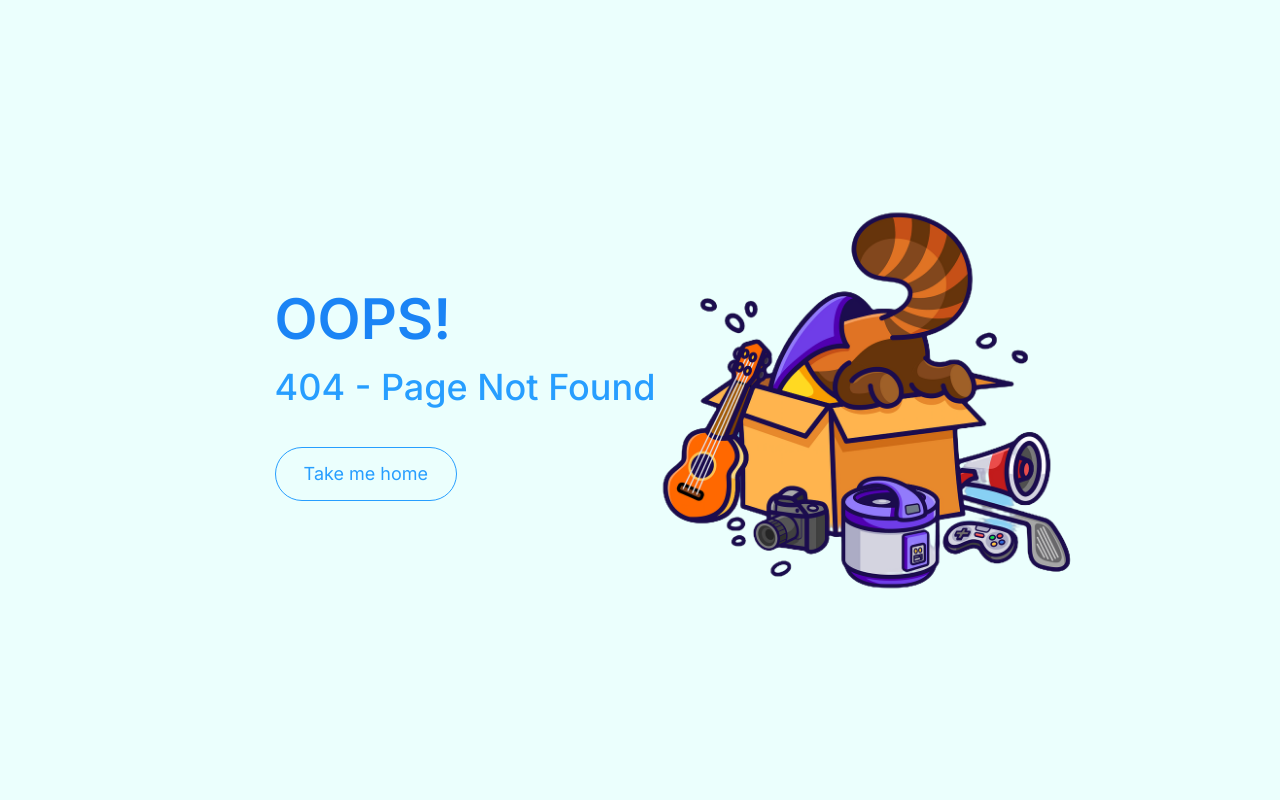
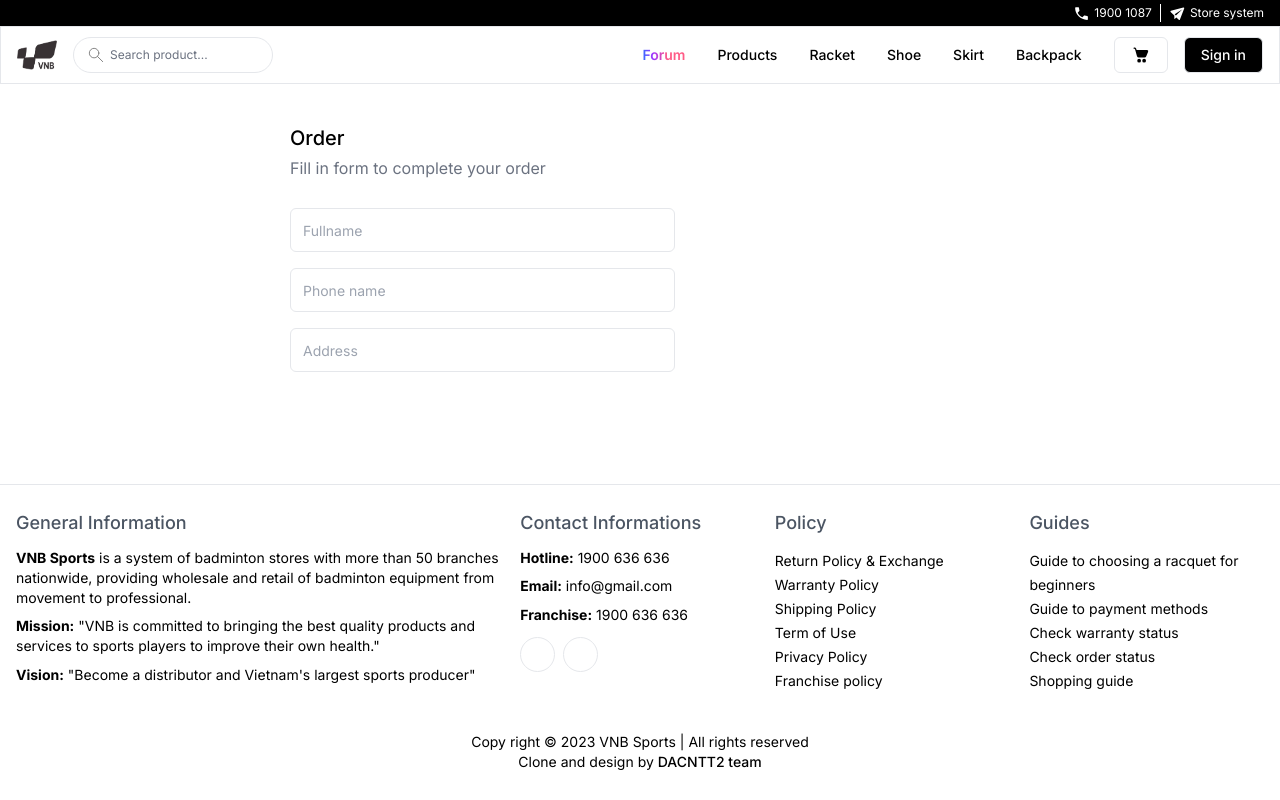
Before and after one commit to VNBShop/vnb-web-client, a Next.js app: page /order in a window 1280 px wide. Before the commit this address had no page. Built offline with nearby package versions, Linux system fonts and the light colour scheme.

Commit message:
add order

```diff
--- /dev/null
+++ b/src/app/(main)/order/page.tsx
@@ -0,0 +1,31 @@
+import OrderForm from '@/components/form/order'
+
+export default function OrderPage() {
+  const arr = []
+
+  for (let i = 0; i < 10; i++) {
+    const fakeData = {
+      id: i + 1,
+      image: '/common/fake.webp',
+      name: `Lining racket HC1200 ${i + 1}`,
+      price: Math.floor(Math.random() * 9900001) + 100000,
+      quantity: 12,
+    }
+    arr.push(fakeData)
+  }
+
+  return (
+    <section className="max-w-[700px] mx-auto mt-10">
+      <header>
+        <h1 className="text-xl font-medium">Order</h1>
+        <p className="mt-1 text-gray-500">
+          Fill in form to complete your order
+        </p>
+      </header>
+
+      <section className="mt-7">
+        <OrderForm />
+      </section>
+    </section>
+  )
+}
--- a/src/app/(main)/products/page.tsx
+++ b/src/app/(main)/products/page.tsx
@@ -16,13 +16,12 @@ export const meta: Metadata = {
 export default function ProductsPage() {
   const arr = []
 
-  // Sử dụng vòng lặp để tạo và thêm các đối tượng giả mạo vào mảng
   for (let i = 0; i < 10; i++) {
     const fakeData = {
       id: i + 1,
       image: '/common/fake.webp',
       name: `Lining racket HC1200 ${i + 1}`,
-      price: Math.floor(Math.random() * 9900001) + 100000, // Tuổi giả mạo từ 20 đến 49
+      price: Math.floor(Math.random() * 9900001) + 100000,
     }
     arr.push(fakeData)
   }
--- a/src/components/drawers/cart.drawer.tsx
+++ b/src/components/drawers/cart.drawer.tsx
@@ -50,7 +50,7 @@ const CartDrawer = ({
         leave="transition-all duration-300 ease-in-out"
         leaveFrom="opacity-100 translate-x-0"
         leaveTo="opacity-0 -translate-x-[100%]"
-        className="w-[100%] flex flex-col md:w-[70%] lg:w-[37%] absolute top-0 h-full left-0 bottom-0 shadow-md bg-white p-4"
+        className="w-[100%] flex flex-col md:w-[70%] lg:w-[40%] absolute top-0 h-full left-0 bottom-0 shadow-md bg-white p-4"
       >
         <section className="flex items-center justify-between">
           <h2 className="text-lg font-medium">Cart</h2>
--- /dev/null
+++ b/src/components/form/order.tsx
@@ -0,0 +1,57 @@
+'use client'
+import { useForm } from 'react-hook-form'
+
+import { Form, FormControl, FormField, FormItem, FormMessage } from '../ui/form'
+import { Input } from '../ui/input'
+
+export default function OrderForm() {
+  const form = useForm()
+  return (
+    <Form {...form}>
+      <form>
+        <section className=" space-x-5">
+          <section className="w-[55%] space-y-4">
+            <FormField
+              name="fullname"
+              control={form.control}
+              render={({ field }) => (
+                <FormItem>
+                  <FormControl>
+                    <Input {...field} placeholder="Fullname" />
+                  </FormControl>
+                  <FormMessage />
+                </FormItem>
+              )}
+            />
+            <FormField
+              name="phone"
+              control={form.control}
+              render={({ field }) => (
+                <FormItem>
+                  <FormControl>
+                    <Input {...field} placeholder="Phone name" />
+                  </FormControl>
+                  <FormMessage />
+                </FormItem>
+              )}
+            />
+            <FormField
+              name="address"
+              control={form.control}
+              render={({ field }) => (
+                <FormItem>
+                  <FormControl>
+                    <Input {...field} placeholder="Address" />
+                  </FormControl>
+                  <FormMessage />
+                </FormItem>
+              )}
+            />
+          </section>
+
+          <section></section>
+        </section>
+      </form>
+    </Form>
+  )
+}
--- a/src/contents/products/header.tsx
+++ b/src/contents/products/header.tsx
@@ -1,9 +1,9 @@
-import { ProductProps } from '.'
+import { ProductPageProps } from '.'
 
 export default function ProductHeader({
   title,
   desciption,
-}: Pick<ProductProps, 'title' | 'desciption'>) {
+}: Pick<ProductPageProps, 'title' | 'desciption'>) {
   return (
     <header>
       <h1 className=" text-2xl font-medium">{title}</h1>
--- a/src/contents/products/index.tsx
+++ b/src/contents/products/index.tsx
@@ -23,7 +23,7 @@ export default function Products({
 }: ProductPageProps) {
   return (
     <>
-      <section className=" flex items-end justify-between">
+      <section className=" flex flex-col md:flex-row md:items-end md:justify-between gap-y-4">
         <ProductHeader title={title} desciption={desciption} />
         <ProductAction brands={brands} stores={stores} />
       </section>
```
Also changed, not shown: .eslintrc.json.
